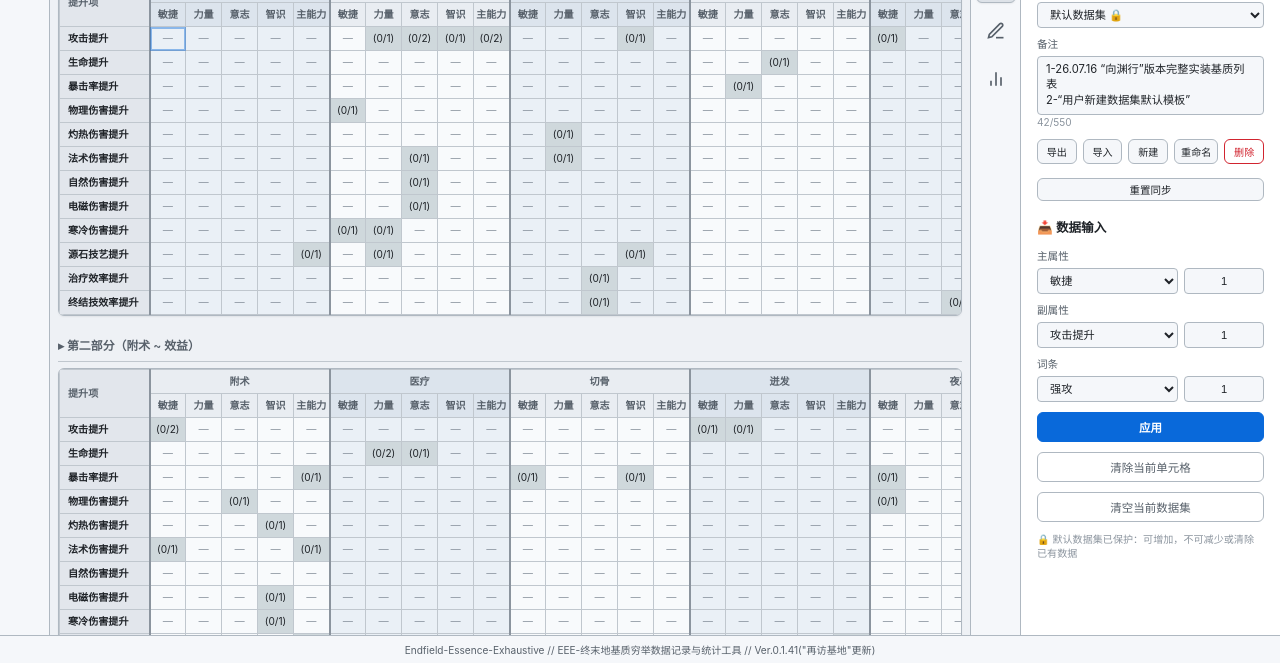
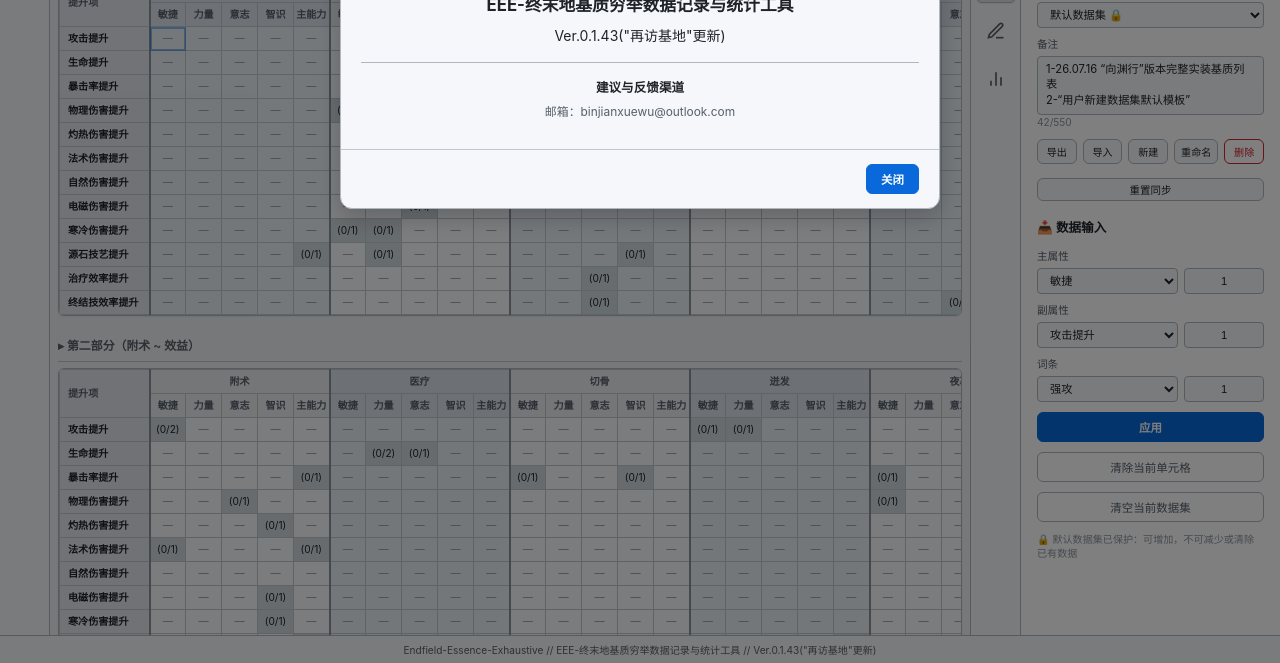
Before and after one commit to HIDDENSNOWER/endfield-essence-exhaustive, a plain HTML site: page index.html in a window 1280 px wide. Shown: the part 137-800 px from the top of the page. Drawn offline with Linux system fonts and the light colour scheme.

Commit message:
版本信息补充

```diff
--- a/index.html
+++ b/index.html
@@ -4,7 +4,7 @@
 <head>
     <meta charset="UTF-8">
     <meta name="viewport" content="width=device-width, initial-scale=1.0">
-    <title>终末地基质穷举数据记录与统计工具Ver.0.1.41</title>
+    <title>终末地基质穷举数据记录与统计工具Ver.0.1.43</title>
     <link rel="stylesheet" href="css/style.css">
 </head>
 
@@ -244,7 +244,7 @@
     </div>
 
     <footer class="app-footer">
-        <button class="footer-version-btn" id="btnVersionInfo" title="Endfield-Essence-Exhaustive // EEE-终末地基质穷举数据记录与统计工具 // Ver.0.1.41(&quot;再访基地&quot;更新)">Endfield-Essence-Exhaustive // EEE-终末地基质穷举数据记录与统计工具 // Ver.0.1.41("再访基地"更新)</button>
+        <button class="footer-version-btn" id="btnVersionInfo" title="Endfield-Essence-Exhaustive // EEE-终末地基质穷举数据记录与统计工具 // Ver.0.1.43(&quot;再访基地&quot;更新)">Endfield-Essence-Exhaustive // EEE-终末地基质穷举数据记录与统计工具 // Ver.0.1.43("再访基地"更新)</button>
     </footer>
 
     <!-- 数值对比弹窗 -->
@@ -638,7 +638,7 @@
                 <div class="version-info-content">
                     <div class="version-title-lg">Endfield-Essence-Exhaustive</div>
                     <div class="version-title-md">EEE-终末地基质穷举数据记录与统计工具</div>
-                    <div class="version-ver">Ver.0.1.41("再访基地"更新)</div>
+                    <div class="version-ver">Ver.0.1.43("再访基地"更新)</div>
                     <hr class="version-divider">
                     <div class="version-contact-label">建议与反馈渠道</div>
                     <div class="version-email">邮箱：binjianxuewu@outlook.com</div>
--- a/js/main.js
+++ b/js/main.js
@@ -166,6 +166,13 @@ function init() {
 
     // 更新 UI 保护状态（默认数据集仅禁用清除功能，保留添加功能）
     updateLockedUI();
+
+    // 自动打开“关于”弹窗（每个标签页首次加载时显示，刷新不显示）
+    var aboutShown = sessionStorage.getItem('smarttable_about_shown');
+    if (!aboutShown && dom.modalVersionInfo) {
+        openModal(dom.modalVersionInfo);
+        sessionStorage.setItem('smarttable_about_shown', '1');
+    }
 }
 
 // ==================== 备注处理函数 ====================
```
